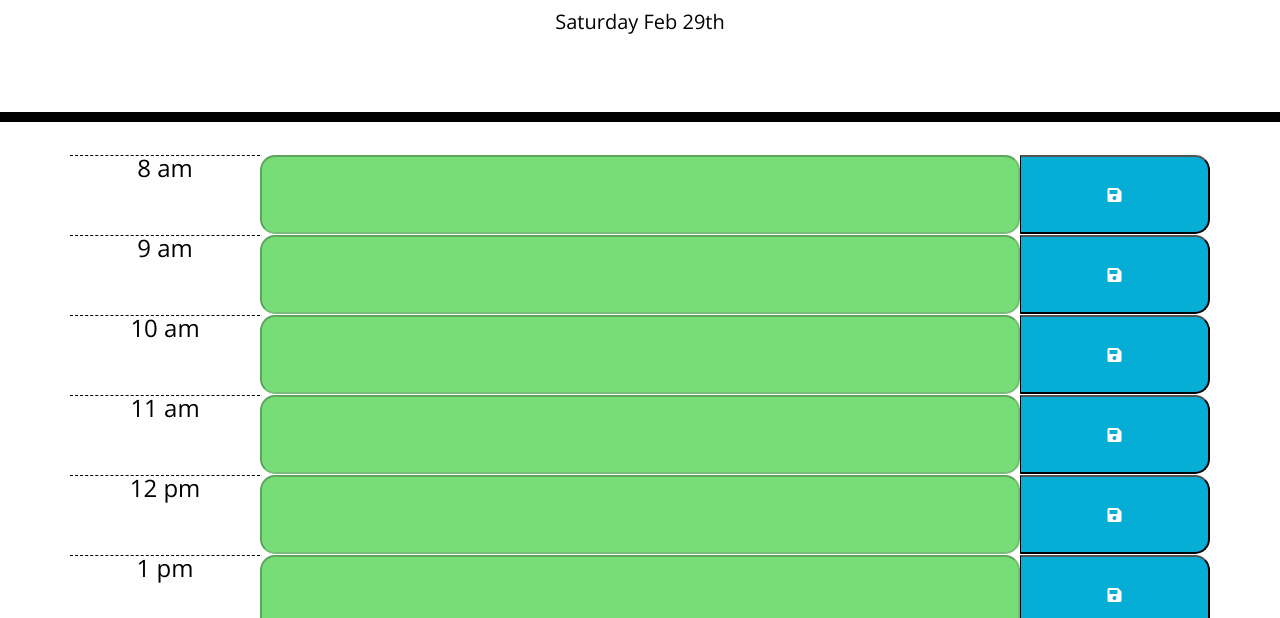
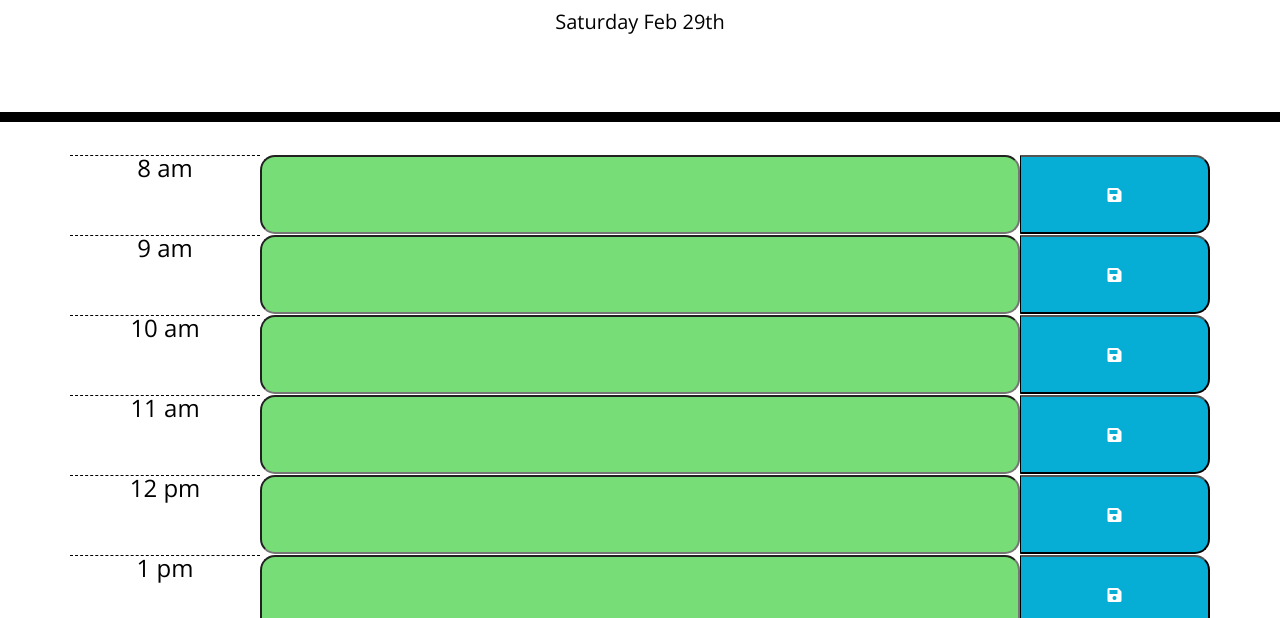
Before and after one commit to CJBurrito/Day-Planner, a plain HTML site: page index.html in a window 1280 px wide. Shown: the part 182-800 px from the top of the page. Drawn offline with nearby package versions, Linux system fonts and the light colour scheme.

Commit message:
changed disabled attr for 'future' blocks

```diff
--- a/index.html
+++ b/index.html
@@ -36,8 +36,6 @@
       var hours = ["8", "9", "10", "11", "12", "13", "14", "15", "16", "17", "18", "19"];
       console.log(hours);
 
-
-
       function createRows() {
         for (var i = 0; i < hours.length; i++) {
           var hourText = moment(hours[i], 'HH').format('h a');
@@ -55,7 +53,6 @@
             }
             if (hourInt > currentHour) {
               $(thisTime).addClass("future");
-              $(thisTime).prop('disabled', true);
             }
           };
 
```
